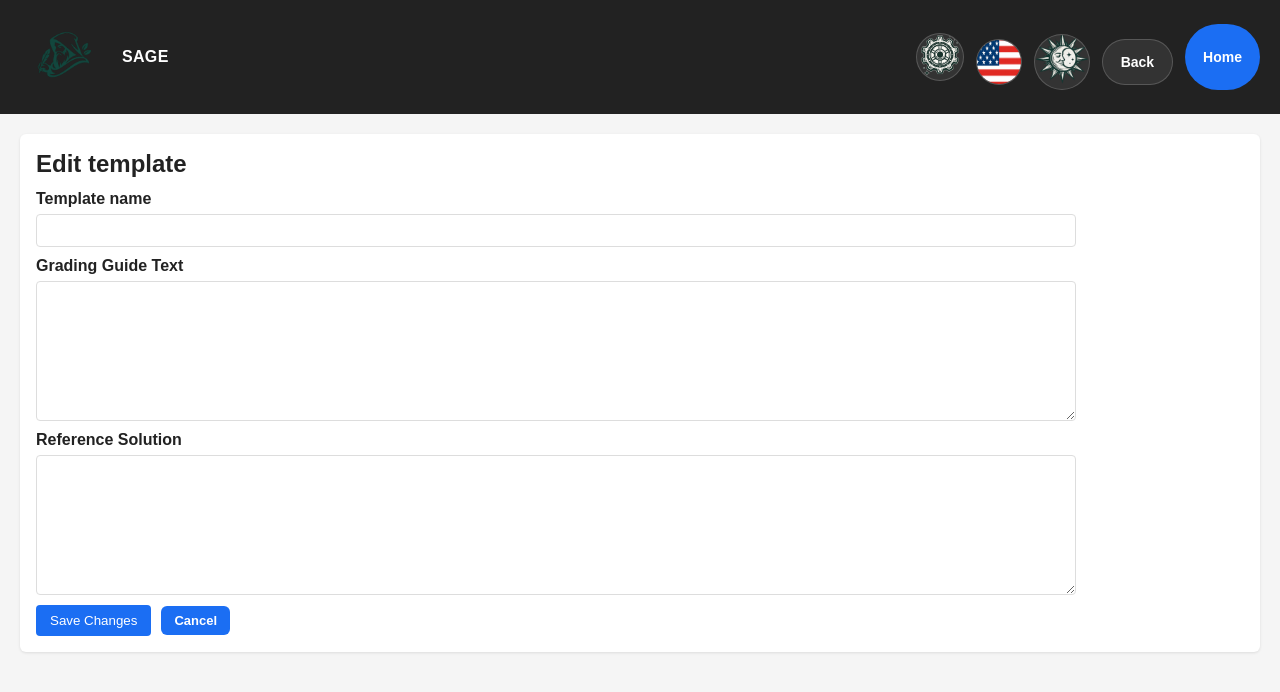
After one commit to ampapacek/SAGE, a Flask app: template templates/template_edit.html in a window 1280 px wide. The commit adds this page. Shown: the top 692 px of the page. Run offline with Flask 3, Linux system fonts and the light colour scheme; the template is opened without the code that fills it, so the values that code supplies are empty; some libraries are stand-ins or nearby versions.

Commit message:
Add template management

```diff
--- a/app.py
+++ b/app.py
@@ -188,6 +188,10 @@ TRANSLATIONS = {
         "save_template": "Save as template",
         "use_template": "Use template",
         "create_guide_from_template": "Load template into form",
+        "template_list": "Templates",
+        "edit_template": "Edit template",
+        "delete_template": "Delete template",
+        "delete_template_confirm": "Delete this template?",
         "no_templates": "No templates yet.",
         "toggle_guide_form": "Toggle Guide Form",
         "create_guide_manual": "Create Grading Guide (Manual)",
@@ -492,6 +496,10 @@ TRANSLATIONS = {
         "save_template": "Uložit jako šablonu",
         "use_template": "Použít šablonu",
         "create_guide_from_template": "Načíst šablonu do formuláře",
+        "template_list": "Šablony",
+        "edit_template": "Upravit šablonu",
+        "delete_template": "Smazat šablonu",
+        "delete_template_confirm": "Smazat tuto šablonu?",
         "no_templates": "Zatím žádné šablony.",
         "toggle_guide_form": "Zobrazit/skrýt formulář",
         "create_guide_manual": "Vytvořit kritéria hodnocení (ručně)",
@@ -2798,6 +2806,49 @@ def create_app():
             }
         )
 
+    @app.route("/templates/<int:template_id>/edit", methods=["GET", "POST"])
+    def edit_template(template_id):
+        template = db.session.get(GradingTemplate, template_id)
+        if not template:
+            flash("Template not found.")
+            return redirect(url_for("list_assignments"))
+        next_url = request.args.get("next") or url_for("list_assignments")
+        if request.method == "POST":
+            name = (request.form.get("name") or "").strip()
+            rubric_text = (request.form.get("rubric_text") or "").strip()
+            reference_solution_text = (
+                request.form.get("reference_solution_text") or ""
+            ).strip()
+            if not name:
+                flash("Template name is required.")
+                return redirect(url_for("edit_template", template_id=template.id, next=next_url))
+            if not rubric_text or not reference_solution_text:
+                flash("Guide text and reference solution are required.")
+                return redirect(url_for("edit_template", template_id=template.id, next=next_url))
+            template.name = name
+            template.rubric_text = rubric_text
+            template.reference_solution_text = reference_solution_text
+            db.session.commit()
+            flash("Template updated.")
+            return redirect(next_url)
+        return render_template(
+            "template_edit.html",
+            template=template,
+            next_url=next_url,
+        )
+
+    @app.route("/templates/<int:template_id>/delete", methods=["POST"])
+    def delete_template(template_id):
+        template = db.session.get(GradingTemplate, template_id)
+        if not template:
+            flash("Template not found.")
+            return redirect(url_for("list_assignments"))
+        db.session.delete(template)
+        db.session.commit()
+        flash("Template deleted.")
+        next_url = request.args.get("next") or url_for("list_assignments")
+        return redirect(next_url)
+
     @app.route("/rubrics/<int:rubric_id>/delete", methods=["POST"])
     def delete_rubric(rubric_id):
         rubric = RubricVersion.query.get_or_404(rubric_id)
--- /dev/null
+++ b/templates/template_edit.html
@@ -0,0 +1,22 @@
+{% extends "base.html" %}
+
+{% block content %}
+  <div class="card">
+    <h2>{{ t('edit_template') }}</h2>
+    <form method="post">
+      <label for="name">{{ t('template_name') }}</label>
+      <input type="text" id="name" name="name" value="{{ template.name }}" required />
+
+      <label for="rubric_text">{{ t('guide_text') }}</label>
+      <textarea id="rubric_text" name="rubric_text" required>{{ template.rubric_text }}</textarea>
+
+      <label for="reference_solution_text">{{ t('reference_solution') }}</label>
+      <textarea id="reference_solution_text" name="reference_solution_text" required>{{ template.reference_solution_text }}</textarea>
+
+      <div class="form-actions">
+        <button type="submit">{{ t('save_changes') }}</button>
+        <a class="action-link" href="{{ next_url }}">{{ t('cancel') }}</a>
+      </div>
+    </form>
+  </div>
+{% endblock %}
```
Also changed, not shown: templates/assignment_detail.html (+23 -0 lines).
